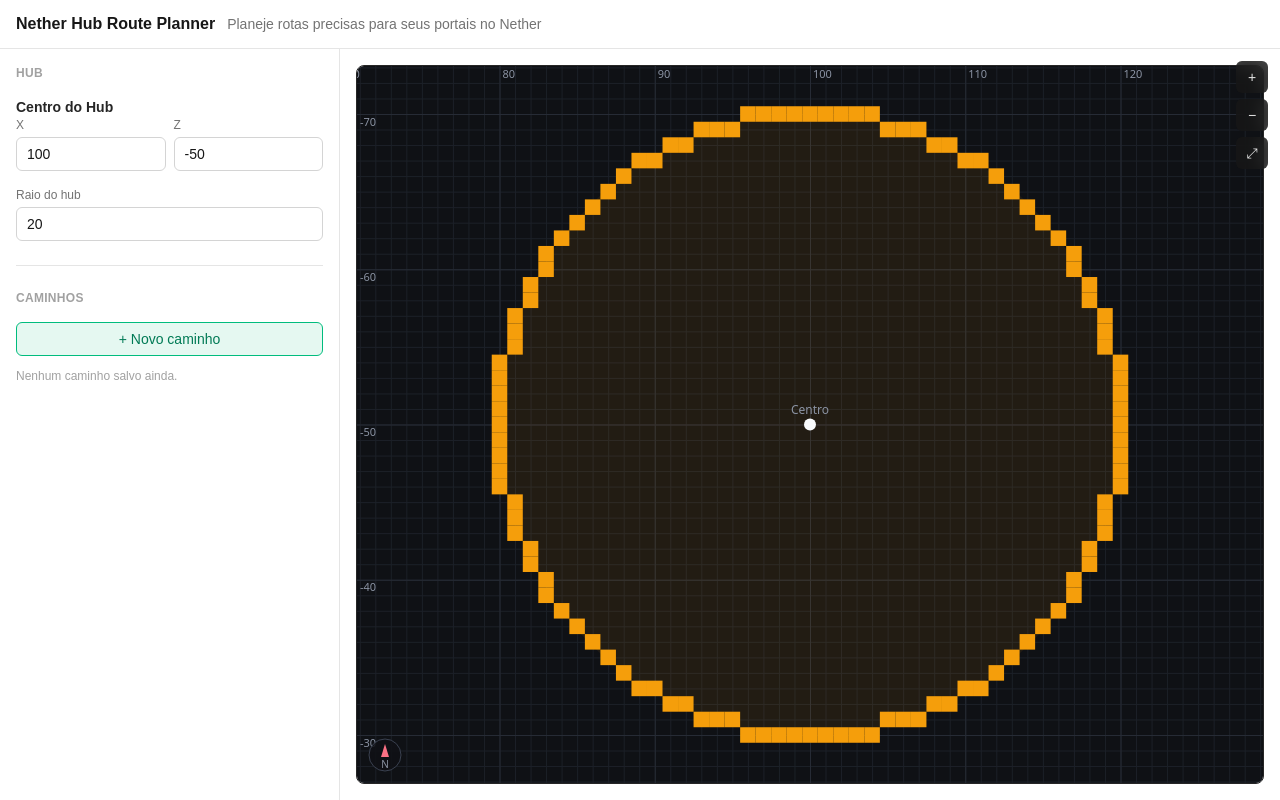
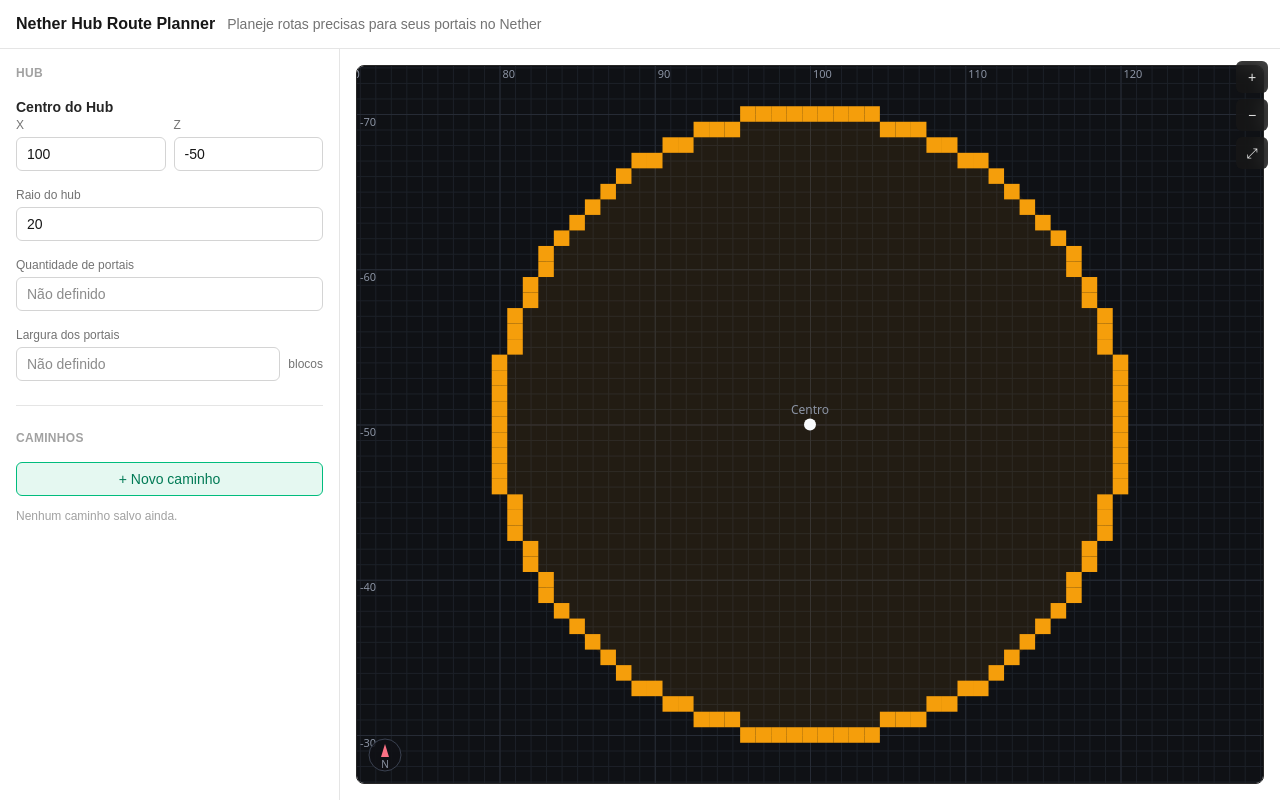
Before and after one commit to diegoasmello/nether-route-planner, a Next.js app: page / in a window 1280 px wide. Built offline with nearby package versions, Linux system fonts and the light colour scheme.

Commit message:
feat: add optional hub portal capacity, painted on the perimeter

```diff
--- /dev/null
+++ b/src/components/route-planner/optional-number-field.tsx
@@ -0,0 +1,74 @@
+"use client";
+
+import { useId, useState } from "react";
+
+interface OptionalNumberFieldProps {
+  label: string;
+  value: number | undefined;
+  onChange: (value: number | undefined) => void;
+  min?: number;
+  step?: number;
+  suffix?: string;
+  placeholder?: string;
+}
+
+/**
+ * Like `NumberField`, but an empty input is a valid, distinct state
+ * (`undefined`) rather than something to fall back away from — for fields
+ * where "not filled in" means a feature is off, not a missing required
+ * value (e.g. hub portal count/width, which most hubs never set).
+ */
+export function OptionalNumberField({
+  label,
+  value,
+  onChange,
+  min,
+  step = 1,
+  suffix,
+  placeholder,
+}: OptionalNumberFieldProps) {
+  const id = useId();
+  const [raw, setRaw] = useState(value === undefined ? "" : String(value));
+  const [lastValue, setLastValue] = useState(value);
+
+  // Reset the draft text when `value` changes externally, same pattern as
+  // NumberField (adjusting state during render, not an effect).
+  if (value !== lastValue) {
+    setLastValue(value);
+    setRaw(value === undefined ? "" : String(value));
+  }
+
+  return (
+    <div className="flex flex-col gap-1">
+      <label htmlFor={id} className="text-xs font-medium text-neutral-500 dark:text-neutral-400">
+        {label}
+      </label>
+      <div className="flex items-center gap-2">
+        <input
+          id={id}
+          type="number"
+          inputMode="numeric"
+          min={min}
+          step={step}
+          value={raw}
+          placeholder={placeholder}
+          onChange={(e) => {
+            const next = e.target.value;
+            setRaw(next);
+            if (next.trim() === "") {
+              onChange(undefined);
+              return;
+            }
+            const parsed = Number(next);
+            if (Number.isFinite(parsed)) {
+              onChange(parsed);
+            }
+          }}
+          onBlur={() => setRaw(value === undefined ? "" : String(value))}
+          className="w-full rounded-md border border-neutral-300 bg-white px-2.5 py-1.5 text-sm text-neutral-900 outline-none transition-colors focus:border-emerald-500 focus:ring-1 focus:ring-emerald-500 dark:border-neutral-700 dark:bg-neutral-900 dark:text-neutral-100"
+        />
+        {suffix ? <span className="text-xs text-neutral-500 dark:text-neutral-400">{suffix}</span> : null}
+      </div>
+    </div>
+  );
+}
--- a/src/components/route-planner/route-planner.tsx
+++ b/src/components/route-planner/route-planner.tsx
@@ -11,6 +11,7 @@
 } from "@/lib/storage/route-planner-storage";
 import { CoordinateInput } from "./coordinate-input";
 import { NumberField } from "./number-field";
+import { OptionalNumberField } from "./optional-number-field";
 import { SavedPathsList, type EditingPreview, type PathDraft } from "./saved-paths-list";
 import { RouteCanvas, type RouteCanvasHandle } from "./route-canvas";
 import { RouteControls } from "./route-controls";
@@ -23,6 +24,8 @@
 export function RoutePlanner() {
   const [origin, setOrigin] = useState<Point>(DEFAULTS.origin);
   const [hubRadius, setHubRadius] = useState(DEFAULTS.hubRadius);
+  const [portalCount, setPortalCount] = useState<number | undefined>(undefined);
+  const [portalWidth, setPortalWidth] = useState<number | undefined>(undefined);
   const [paths, setPaths] = useState<SavedPath[]>([]);
   const [selectedId, setSelectedId] = useState<string | null>(null);
   const [editingPreview, setEditingPreview] = useState<EditingPreview | null>(null);
@@ -41,6 +44,8 @@
     if (settings) {
       setOrigin(settings.origin);
       setHubRadius(settings.hubRadius);
+      setPortalCount(settings.portalCount);
+      setPortalWidth(settings.portalWidth);
     }
     const loadedPaths = loadSavedPaths();
     setPaths(loadedPaths);
@@ -51,8 +56,8 @@
 
   useEffect(() => {
     if (!settingsLoaded) return;
-    persistHubSettings({ origin, hubRadius });
-  }, [settingsLoaded, origin, hubRadius]);
+    persistHubSettings({ origin, hubRadius, portalCount, portalWidth });
+  }, [settingsLoaded, origin, hubRadius, portalCount, portalWidth]);
 
   const selectedPath = paths.find((p) => p.id === selectedId) ?? null;
 
@@ -173,6 +178,21 @@
           <h2 className="text-xs font-semibold uppercase tracking-wide text-neutral-400 dark:text-neutral-500">Hub</h2>
           <CoordinateInput label="Centro do Hub" value={origin} onChange={setOrigin} />
           <NumberField label="Raio do hub" value={hubRadius} onChange={setHubRadius} min={0} />
+          <OptionalNumberField
+            label="Quantidade de portais"
+            value={portalCount}
+            onChange={setPortalCount}
+            min={1}
+            placeholder="Não definido"
+          />
+          <OptionalNumberField
+            label="Largura dos portais"
+            value={portalWidth}
+            onChange={setPortalWidth}
+            min={1}
+            suffix="blocos"
+            placeholder="Não definido"
+          />
         </div>
 
         <div className="h-px bg-neutral-200 dark:bg-neutral-800" />
@@ -196,7 +216,15 @@
       </aside>
 
       <main className="relative min-h-[420px] p-4 lg:flex-1">
-        <RouteCanvas ref={canvasRef} hubOrigin={origin} hubRadius={hubRadius} primary={primary} otherRoutes={otherRoutes} />
+        <RouteCanvas
+          ref={canvasRef}
+          hubOrigin={origin}
+          hubRadius={hubRadius}
+          portalCount={portalCount}
+          portalWidth={portalWidth}
+          primary={primary}
+          otherRoutes={otherRoutes}
+        />
         <RouteControls
           onZoomIn={() => canvasRef.current?.zoomIn()}
           onZoomOut={() => canvasRef.current?.zoomOut()}
--- /dev/null
+++ b/src/lib/minecraft/portals.ts
@@ -0,0 +1,60 @@
+/**
+ * Distributes a hub's portal capacity evenly around its already-pixelated
+ * perimeter (see `rasterizeCircle`), independent of the paths list — this
+ * is purely a "how many slots fit" visualization, not tied to any actual
+ * configured destination. A hub doesn't need to use every slot; leftover
+ * perimeter space is left for the player to place portals freely.
+ */
+
+import { angleFromXAxis, type Point } from "./geometry";
+import { rasterizeCircle, type BlockCoord } from "./line-rasterization";
+import { widthOffsets } from "./tunnel";
+
+export interface PortalSlot {
+  readonly index: number;
+  readonly blocks: BlockCoord[];
+}
+
+/**
+ * Portal #0 is fixed at angle 0 (East, +X — the same reference as
+ * `angleFromXAxis`); the rest are spaced evenly by position around the
+ * perimeter ring, not by exact angle, since the ring's block density from
+ * `rasterizeCircle` isn't perfectly uniform. Each slot is a contiguous run
+ * of `portalWidth` perimeter blocks, using the same even/odd centering
+ * convention as tunnel width (`widthOffsets`). Slots can overlap when
+ * `portalCount * portalWidth` exceeds the perimeter length — this is left
+ * visible rather than validated against, so the player sees the problem
+ * directly in the drawing.
+ *
+ * Returns `[]` when the hub has no radius, or when either count or width
+ * isn't a positive number (the feature is opt-in — see `HubSettings`).
+ */
+export function distributePortalsOnHub(
+  center: Point,
+  radius: number,
+  portalCount: number,
+  portalWidth: number,
+): PortalSlot[] {
+  if (radius <= 0 || portalCount <= 0 || portalWidth <= 0) return [];
+
+  const perimeter = rasterizeCircle(center, radius);
+  const n = perimeter.length;
+  if (n === 0) return [];
+
+  // `angleFromXAxis` is already normalized to [0, 360), 0 = East (+X), so
+  // sorting by it puts the block closest to that reference at index 0.
+  const ordered = [...perimeter].sort(
+    (a, b) => angleFromXAxis(center, a) - angleFromXAxis(center, b),
+  );
+
+  const count = Math.floor(portalCount);
+  const offsets = widthOffsets(portalWidth);
+
+  const slots: PortalSlot[] = [];
+  for (let i = 0; i < count; i++) {
+    const centerIndex = Math.round((i * n) / count);
+    const blocks = offsets.map((offset) => ordered[((centerIndex + offset) % n + n) % n]);
+    slots.push({ index: i, blocks });
+  }
+  return slots;
+}
--- a/src/lib/storage/route-planner-storage.ts
+++ b/src/lib/storage/route-planner-storage.ts
@@ -26,6 +26,17 @@
 export interface HubSettings {
   readonly origin: Point;
   readonly hubRadius: number;
+  /**
+   * How many portals the hub is built to support, and the width (in
+   * blocks) reserved for each one on the hub's perimeter. Both are
+   * optional and independent of each other and of the paths list — not
+   * every hub is built to its maximum portal capacity, and any leftover
+   * perimeter space is left for the player to use freely. Painting the
+   * portal slots on the canvas requires both to be set; either missing
+   * (or non-positive) means the feature is off, not a fallback value.
+   */
+  readonly portalCount?: number;
+  readonly portalWidth?: number;
 }
 
 /** Fallback for paths saved before `tunnelWidth` moved from shared settings onto each path. */
@@ -90,6 +101,10 @@
   }
 }
 
+function isPositiveNumber(value: unknown): value is number {
+  return typeof value === "number" && Number.isFinite(value) && value > 0;
+}
+
 export function loadHubSettings(): HubSettings | null {
   if (typeof window === "undefined") return null;
   try {
@@ -102,6 +117,8 @@
     return {
       origin: parsed.origin,
       hubRadius: parsed.hubRadius,
+      portalCount: isPositiveNumber(parsed.portalCount) ? parsed.portalCount : undefined,
+      portalWidth: isPositiveNumber(parsed.portalWidth) ? parsed.portalWidth : undefined,
     };
   } catch {
     return null;
```
Also changed, not shown: src/components/route-planner/route-canvas.tsx (+25 -2 lines), 2 other files (tests, documents, lock files or other folders).
